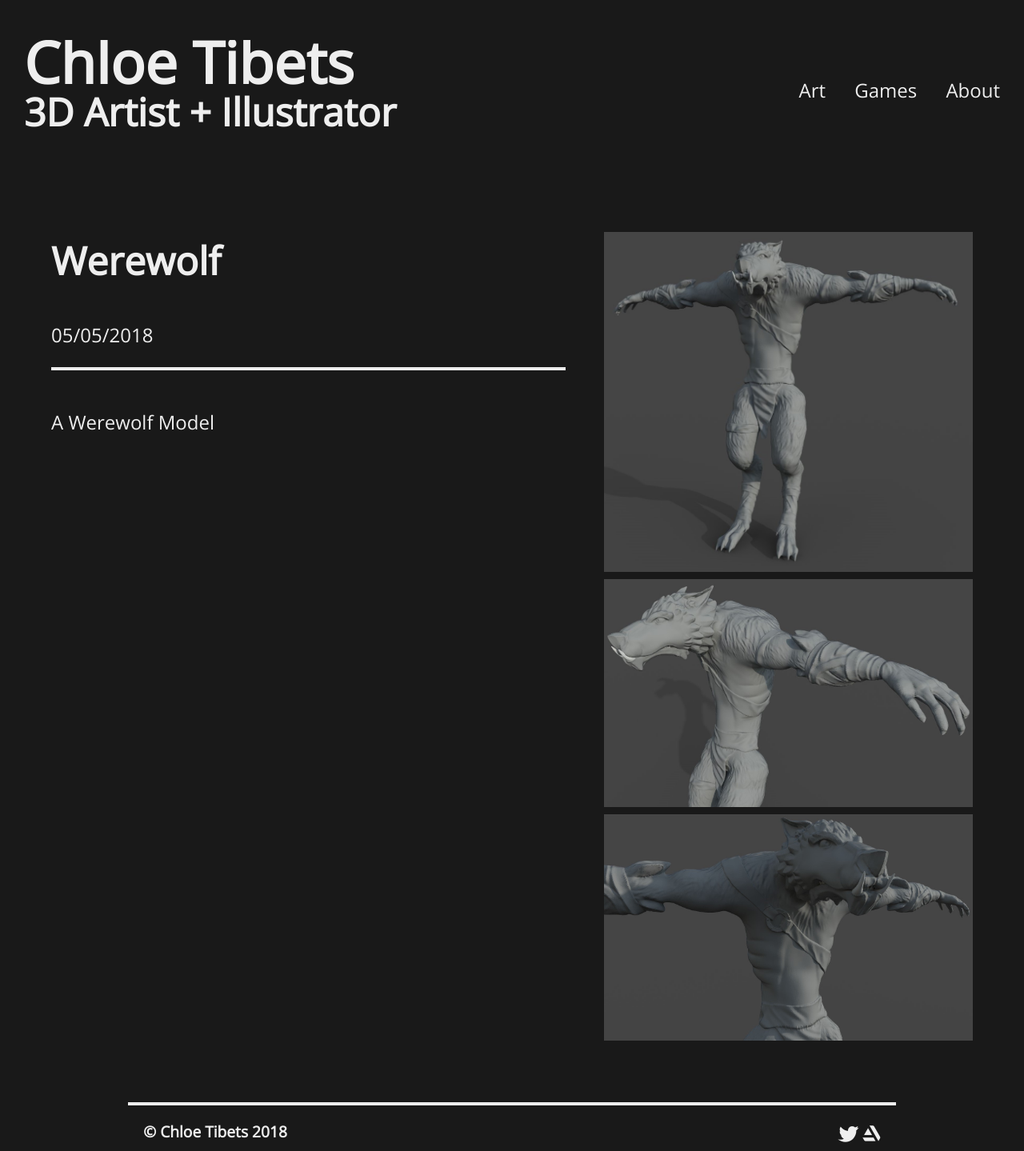
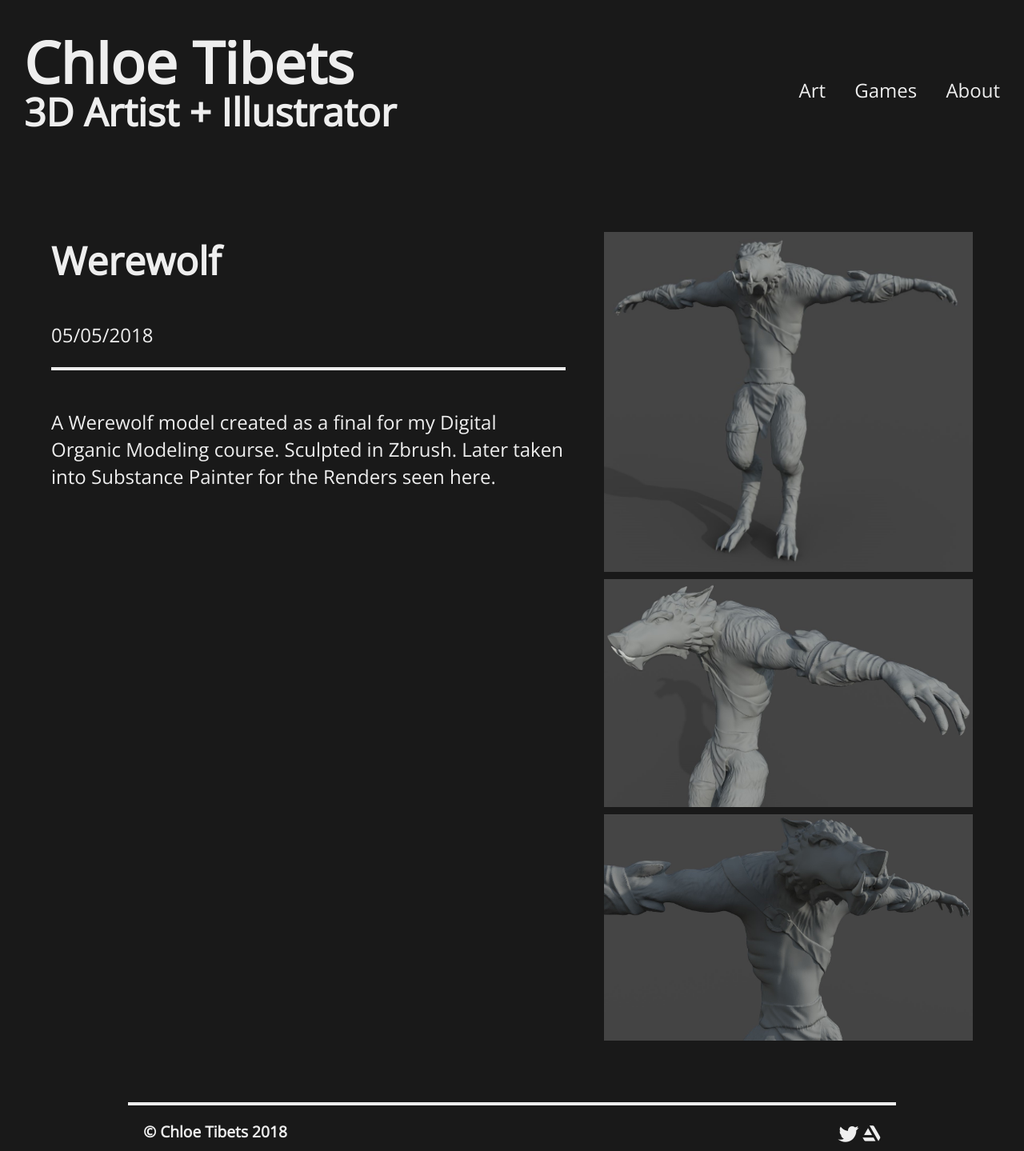
Before and after one commit to chloetib/chloetib.github.io, a Jekyll site: the page built from art/_posts/2018-05-05-wolf.md, in a window 1280 px wide. Shown: the whole page at 80% size. Built offline with Jekyll 4.4.1, drawn with Linux system fonts in a browser that asks for light colours; nearby versions of some CDN libraries; some web fonts are replaced.

Commit message:
edited a few posts

```diff
--- a/art/_posts/2018-05-05-wolf.md
+++ b/art/_posts/2018-05-05-wolf.md
@@ -10,4 +10,4 @@ screenshots:
 
 ---
 
-A Werewolf Model
+A Werewolf model created as a final for my Digital Organic Modeling course. Sculpted in Zbrush. Later taken into Substance Painter for the Renders seen here.
```
Also changed, not shown: art/_posts/2017-10-15-tiger.md (+1 -1 lines).
